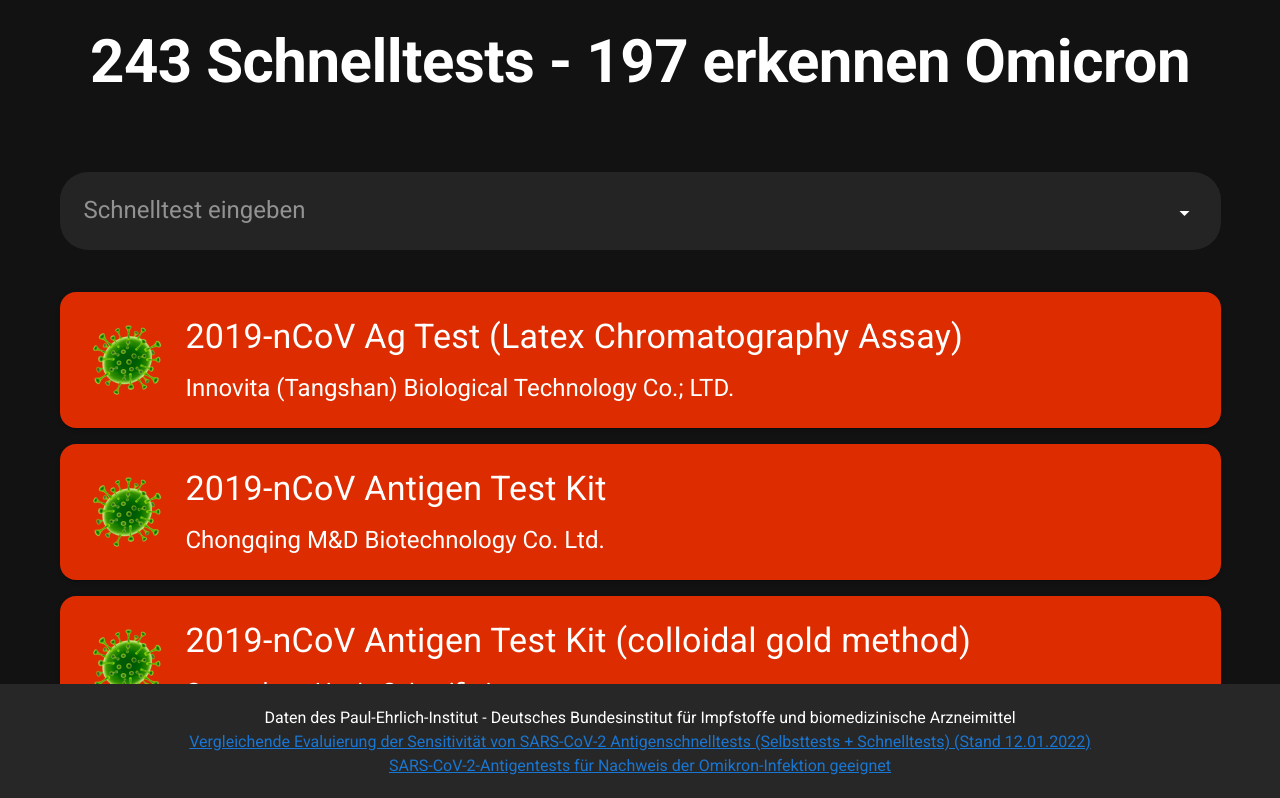
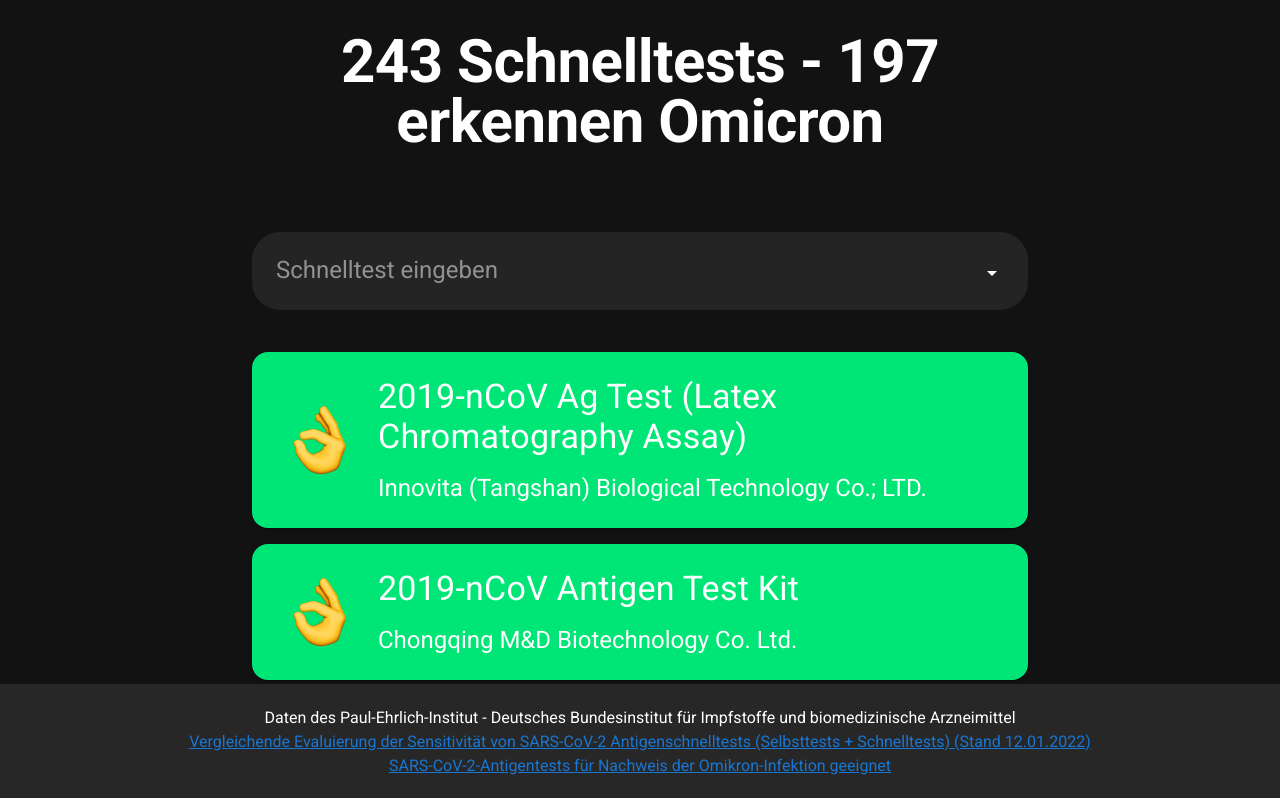
Before and after one commit to SpiritFour/schnelltest-tester, a Nuxt app: page / in a window 1280 px wide. Shown: the top 798 px of the page. Built offline with nearby package versions, Linux system fonts and the light colour scheme.

Commit message:
fix colors and icon make container smaller on desktop

```diff
--- a/components/Schnelltest.vue
+++ b/components/Schnelltest.vue
@@ -1,13 +1,13 @@
 <template>
   <v-card
     class="mb-4 rounded-xl"
-    :color="test['omicron-sensitive'] ? 'error' : 'success'"
+    :color="test['omicron-sensitive'] ? 'success' : 'error'"
   >
     <div style="display: flex; align-items: center">
       <div>
         <v-img
           class="ml-8"
-          :src="test['omicron-sensitive'] ? './microbe.png' : './ok-hand.png'"
+          :src="test['omicron-sensitive'] ?  './ok-hand.png':'./microbe.png' "
           height="70px"
           width="70px"
         />
--- a/pages/index.vue
+++ b/pages/index.vue
@@ -1,5 +1,5 @@
 <template>
-  <v-container>
+  <v-container v-bind:class="{ desktopContainer: $vuetify.breakpoint.mdAndUp }">
     <h1 class="text-h2 font-weight-bold text-center my-5">
       {{ validSchnelltests + invalidSchnelltests }} Schnelltests -
       {{ validSchnelltests }} erkennen Omicron
@@ -1313,4 +1313,8 @@ export default {
   padding-top: 20px !important;
   padding-bottom: 25px !important;
 }
+
+.desktopContainer{
+  max-width: 800px !important;
+}
 </style>
```
